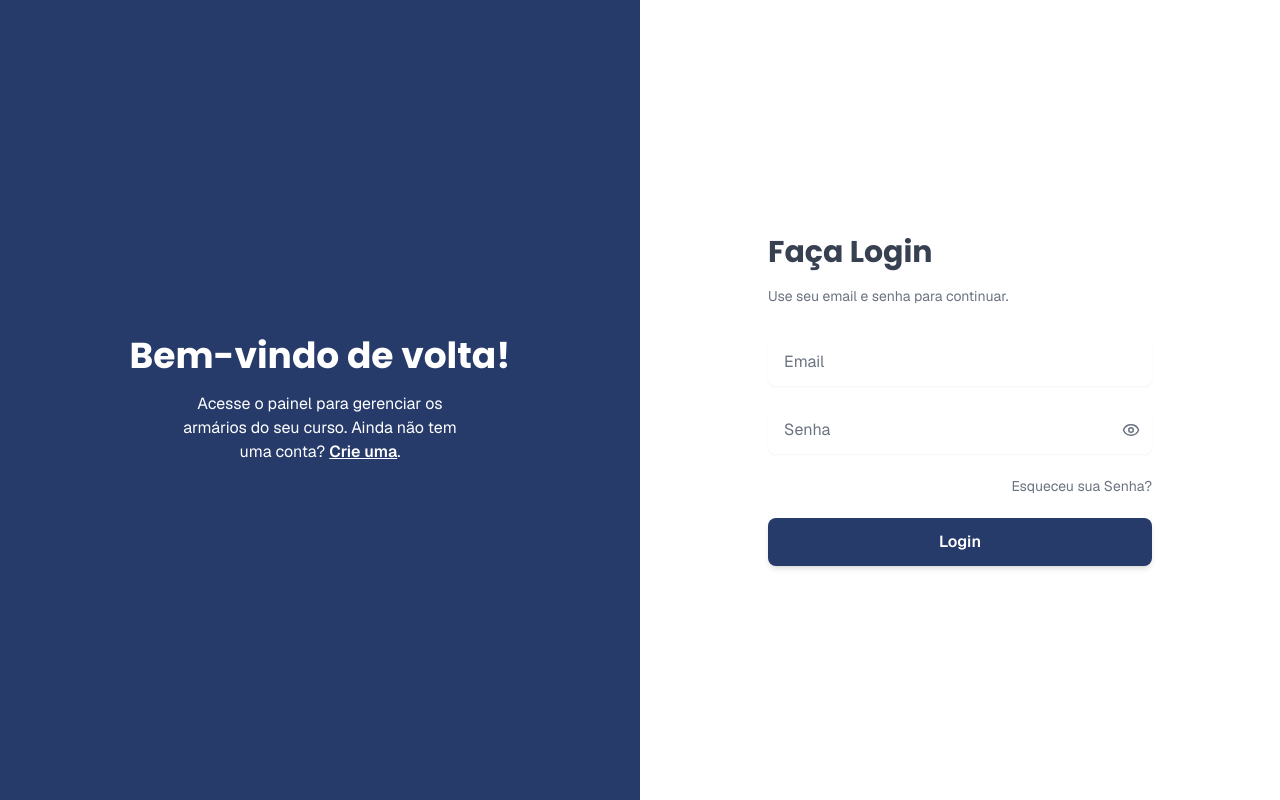
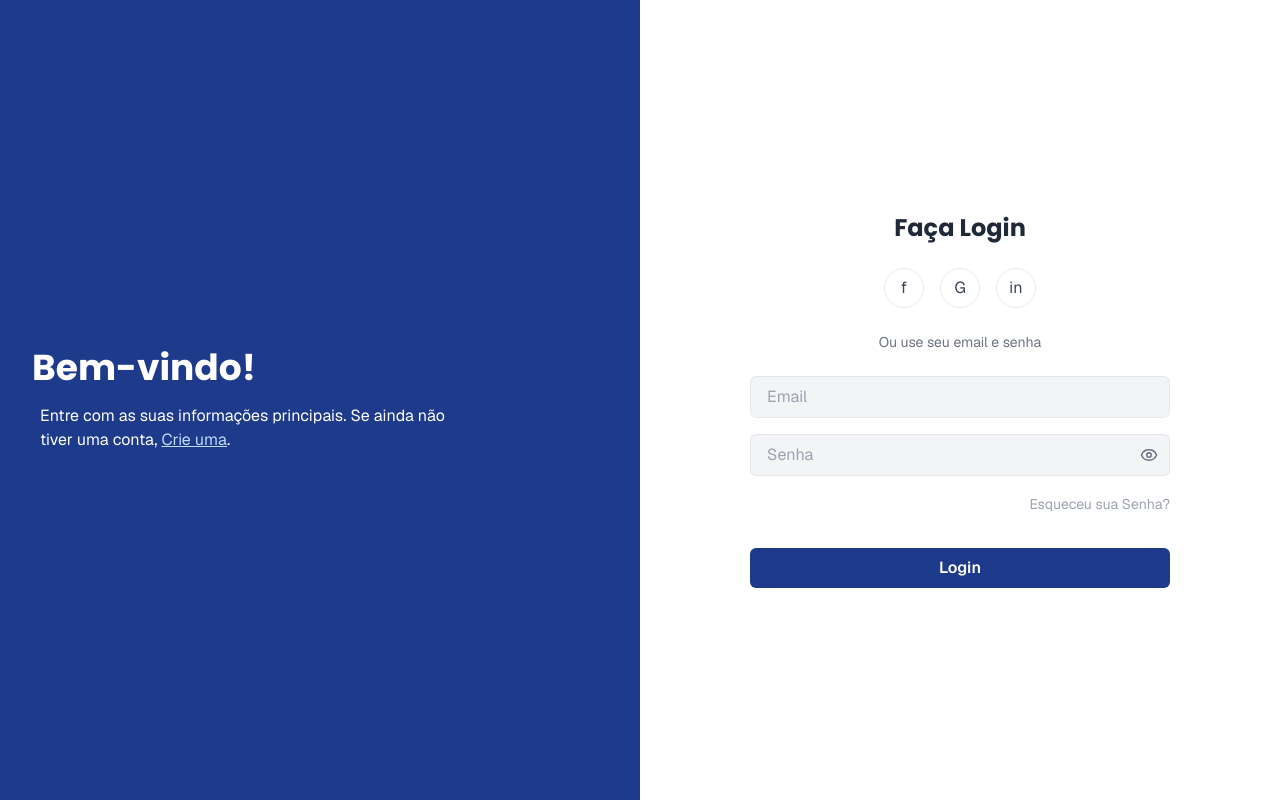
Before and after one commit to eduarda-guimaraes/CIMOL-LockerHub, a Next.js app in the folder application/: page /login in a window 1280 px wide. Built offline with nearby package versions, Linux system fonts and the light colour scheme; no server answers.

Commit message:
layout alterado conforme projetado

```diff
--- a/application/src/app/(auth)/login/page.tsx
+++ b/application/src/app/(auth)/login/page.tsx
@@ -9,10 +9,10 @@ import { useForm } from "react-hook-form";
 import { zodResolver } from "@hookform/resolvers/zod";
 import { z } from "zod";
 import { useMutation } from "@tanstack/react-query";
-import axios from "axios";
+import axios, { AxiosError } from "axios";
 import { useAuth } from "@/components/Auth/AuthContext";
-import Spinner from '@/components/ui/Spinner';
-import { UserSession } from "@/types";
+
+// --- MODIFICAÇÃO AQUI: Refatoração completa da página de login ---
 
 const poppins = Poppins({
   subsets: ["latin"],
@@ -26,47 +26,25 @@ const loginSchema = z.object({
 
 type LoginFormData = z.infer<typeof loginSchema>;
 
-interface LoginResponse {
-  user: UserSession;
-  accessToken: string;
-}
-
-// --- CORREÇÃO FINAL E DEFINITIVA ---
-
-// 1. Definimos a "forma" que um erro da nossa API tem
-interface ApiError {
-  response?: {
-    data?: {
-      message?: string;
-    };
-  };
-}
-
-// 2. Criamos uma função "Type Guard"
-// Ela verifica se o erro tem a "forma" de um ApiError
-function isApiError(error: unknown): error is ApiError {
-  return (
-    typeof error === 'object' &&
-    error !== null &&
-    'response' in error
-  );
-}
-
 export default function LoginPage() {
   const [showPassword, setShowPassword] = useState(false);
-  const { login } = useAuth();
+  const { login } = useAuth(); // Usando nosso contexto de autenticação
 
   const {
     mutate: loginUser,
     isPending,
     error,
-  } = useMutation<LoginResponse, unknown, LoginFormData>({
+  } = useMutation({
     mutationFn: async (data: LoginFormData) => {
       const payload = { email: data.email, password: data.senha };
-      const { data: responseData } = await axios.post<LoginResponse>("/api/auth/login", payload);
+      const { data: responseData } = await axios.post(
+        "/api/auth/login",
+        payload
+      );
       return responseData;
     },
     onSuccess: (data) => {
+      // Chama a função de login do contexto para atualizar o estado global
       login({ user: data.user, accessToken: data.accessToken });
     },
   });
@@ -83,42 +61,107 @@ export default function LoginPage() {
     loginUser(data);
   };
 
-  // 3. Usamos nossa função Type Guard
-  let apiErrorMessage: string | null = null;
-  if (isApiError(error)) {
-    // Dentro deste bloco, o TypeScript sabe que 'error' tem a propriedade 'response'
-    apiErrorMessage = error.response?.data?.message || "Ocorreu um erro de comunicação.";
-  }
+  const apiErrorMessage =
+    error instanceof AxiosError ? error.response?.data?.message : null;
 
   return (
-    <main className="flex h-screen w-full bg-white">
-      <section className="hidden md:flex w-1/2 bg-brand-blue-dark text-white flex-col items-center justify-center p-10 text-center">
-        <h1 className={`text-4xl font-bold mb-4 ${poppins.className}`}>Bem-vindo de volta!</h1>
-        <p className="max-w-xs px-2">Acesse o painel para gerenciar os armários do seu curso. Ainda não tem uma conta? <Link href="/cadastro" className="font-semibold underline hover:text-gray-200">Crie uma</Link>.</p>
+    <main className="flex h-screen w-full">
+      <section className="w-1/2 bg-blue-900 text-white flex flex-col items-start justify-center p-8">
+        <h1 className={`text-4xl font-bold mb-4 ${poppins.className}`}>
+          Bem-vindo!
+        </h1>
+        <p className="max-w-md text-left px-2">
+          Entre com as suas informações principais. Se ainda não tiver uma
+          conta,{" "}
+          <Link
+            href="/cadastro"
+            className="underline text-blue-200 hover:text-white"
+          >
+            Crie uma
+          </Link>
+          .
+        </p>
       </section>
 
-      <section className="w-full md:w-1/2 flex flex-col justify-center items-center p-6 md:p-10">
-        <div className="w-full max-w-sm">
-          <h2 className={`text-3xl font-bold text-brand-gray-dark mb-4 ${poppins.className}`}>Faça Login</h2>
-          <p className="text-sm text-brand-gray mb-8">Use seu email e senha para continuar.</p>
+      <section className="w-1/2 bg-white flex flex-col justify-center items-center p-10">
+        <h2
+          className={`text-2xl font-bold text-gray-800 mb-6 ${poppins.className}`}
+        >
+          Faça Login
+        </h2>
+        <div className="flex gap-4 mb-6">
+          <button className="w-10 h-10 rounded-full border flex items-center justify-center hover:bg-gray-100">
+            f
+          </button>
+          <button className="w-10 h-10 rounded-full border flex items-center justify-center hover:bg-gray-100">
+            G
+          </button>
+          <button className="w-10 h-10 rounded-full border flex items-center justify-center hover:bg-gray-100">
+            in
+          </button>
+        </div>
+        <p className="text-sm text-gray-500 mb-6">Ou use seu email e senha</p>
 
-          <form onSubmit={handleSubmit(onSubmit)} className="flex flex-col w-full gap-5">
+        <form
+          onSubmit={handleSubmit(onSubmit)}
+          className="flex flex-col w-3/4 max-w-md gap-4"
+        >
           <div>
-              <input type="email" placeholder="Email" {...register("email")} className="form-input" />
-              {errors.email && <p className="text-red-500 text-xs mt-1">{errors.email.message}</p>}
+            <input
+              type="email"
+              placeholder="Email"
+              {...register("email")}
+              className="w-full px-4 py-2 border border-gray-200 rounded-md bg-gray-100 text-gray-700"
+            />
+            {errors.email && (
+              <p className="text-red-500 text-xs mt-1">
+                {errors.email.message}
+              </p>
+            )}
           </div>
+
           <div className="relative">
-              <input type={showPassword ? "text" : "password"} placeholder="Senha" {...register("senha")} className="form-input pr-10" />
-              <button type="button" onClick={() => setShowPassword(!showPassword)} className="absolute right-3 top-1/2 -translate-y-1/2 text-gray-500">
+            <input
+              type={showPassword ? "text" : "password"}
+              placeholder="Senha"
+              {...register("senha")}
+              className="w-full px-4 py-2 border border-gray-200 rounded-md bg-gray-100 text-gray-700 pr-10"
+            />
+            <button
+              type="button"
+              onClick={() => setShowPassword(!showPassword)}
+              className="absolute right-3 top-1/2 -translate-y-1/2 text-gray-500"
+            >
               {showPassword ? <EyeOff size={18} /> : <Eye size={18} />}
             </button>
-              {errors.senha && <p className="text-red-500 text-xs mt-1">{errors.senha.message}</p>}
+            {errors.senha && (
+              <p className="text-red-500 text-xs mt-1">
+                {errors.senha.message}
+              </p>
+            )}
           </div>
-            {apiErrorMessage && <p className="text-red-500 text-sm text-center">{apiErrorMessage}</p>}
-            <div className="text-right"><Link href="/recuperar-senha" className="text-sm text-brand-gray hover:text-brand-blue">Esqueceu sua Senha?</Link></div>
-            <button type="submit" disabled={isPending} className="btn-primary">{isPending && <Spinner />} {isPending ? "Entrando..." : "Login"}</button>
+
+          {apiErrorMessage && (
+            <p className="text-red-500 text-sm">{apiErrorMessage}</p>
+          )}
+
+          <div className="text-right">
+            <Link
+              href="/recuperar-senha"
+              className="text-sm text-gray-400 hover:text-gray-600"
+            >
+              Esqueceu sua Senha?
+            </Link>
+          </div>
+
+          <button
+            type="submit"
+            disabled={isPending}
+            className="mt-4 bg-blue-900 hover:bg-blue-800 text-white py-2 rounded-md font-semibold disabled:bg-gray-400"
+          >
+            {isPending ? "Entrando..." : "Login"}
+          </button>
         </form>
-        </div>
       </section>
     </main>
   );
```
Also changed, not shown: application/src/app/(main)/layout.tsx (+59 -25 lines), application/src/app/(auth)/cadastro/page.tsx (line endings or trailing spaces), application/src/app/(auth)/recuperar-senha/[token]/page.tsx (line endings or trailing spaces), application/src/app/(auth)/recuperar-senha/page.tsx (line endings or trailing spaces). Lines whose indentation alone changed are shown as unchanged.
